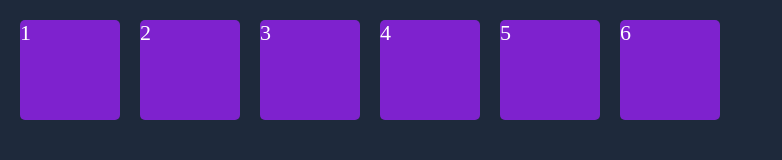
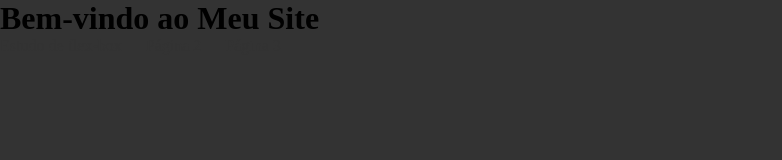
Before and after one commit to v4gn32/VOF-Site01, a plain HTML site: page index.html in a window 1280 px wide. Shown: the whole page, without its empty margins (0-782 px from the left). Drawn offline with Linux system fonts and the light colour scheme.

Commit message:
Alterado a estrutura do projeto

```diff
--- a/CSS/style.css
+++ b/CSS/style.css
@@ -4,21 +4,22 @@
   box-sizing: border-box;
 }
 
-.container {
-  background-color: #1e293b;
-  height: 100vh;
-  width: 100vw;
-  padding: 10px;
-  display: flex;
-
+body {
+  background-color: #333;
 }
 
-.item {
-  background-color: #7e22ce;
-  margin: 10px;
-  color: #fff;
-  font-size: 22px;
-  border-radius: 5px;
-  height: 100px;
-  width: 100px;
+nav ul {
+  list-style-type: none;
+  padding: 0;
 }
+nav ul li {
+  display: inline;
+  margin-right: 20px;
+}
+nav ul li a {
+  text-decoration: none;
+  color: #333;
+}
+nav ul li a:hover {
+  text-decoration: underline;
+}
--- a/index.html
+++ b/index.html
@@ -7,13 +7,14 @@
   <link rel="stylesheet" href="./CSS/style.css">
 </head>
 <body>
-  <div class="container">
-    <div class="item">1</div>
-    <div class="item">2</div>
-    <div class="item">3</div>
-    <div class="item">4</div>
-    <div class="item">5</div>
-    <div class="item">6</div>
+  <h1>Bem-vindo ao Meu Site</h1>
+    <nav>
+        <ul>
+            <li><a href="/Page/flexp.html">Estudo de flex-box</a></li>
+            <li><a href="pagina2.html">Página 2</a></li>
+            <li><a href="pagina3.html">Página 3</a></li>
+        </ul>
+    </nav>
   </div>
 </body>
 </html>
```
Also changed, not shown: Page/flexp.html (renamed from flexp.html).
